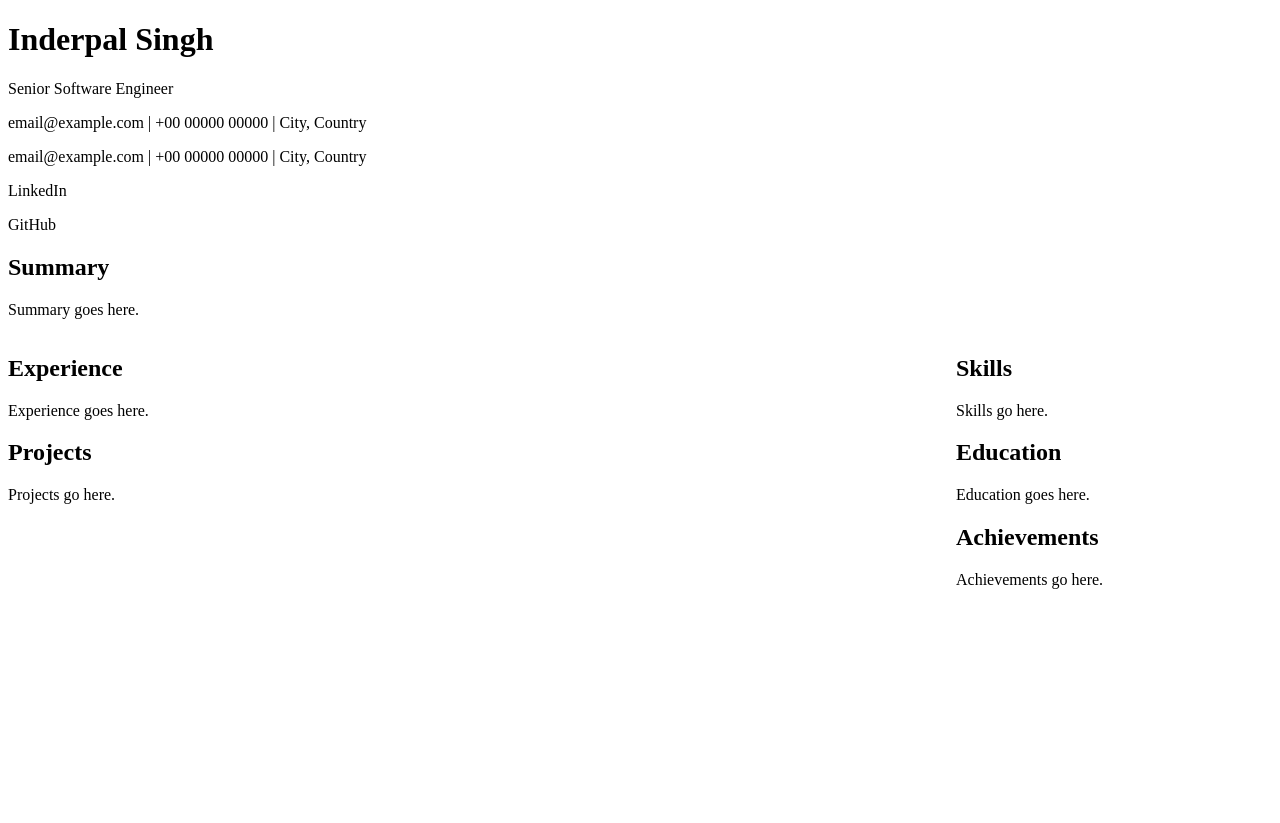
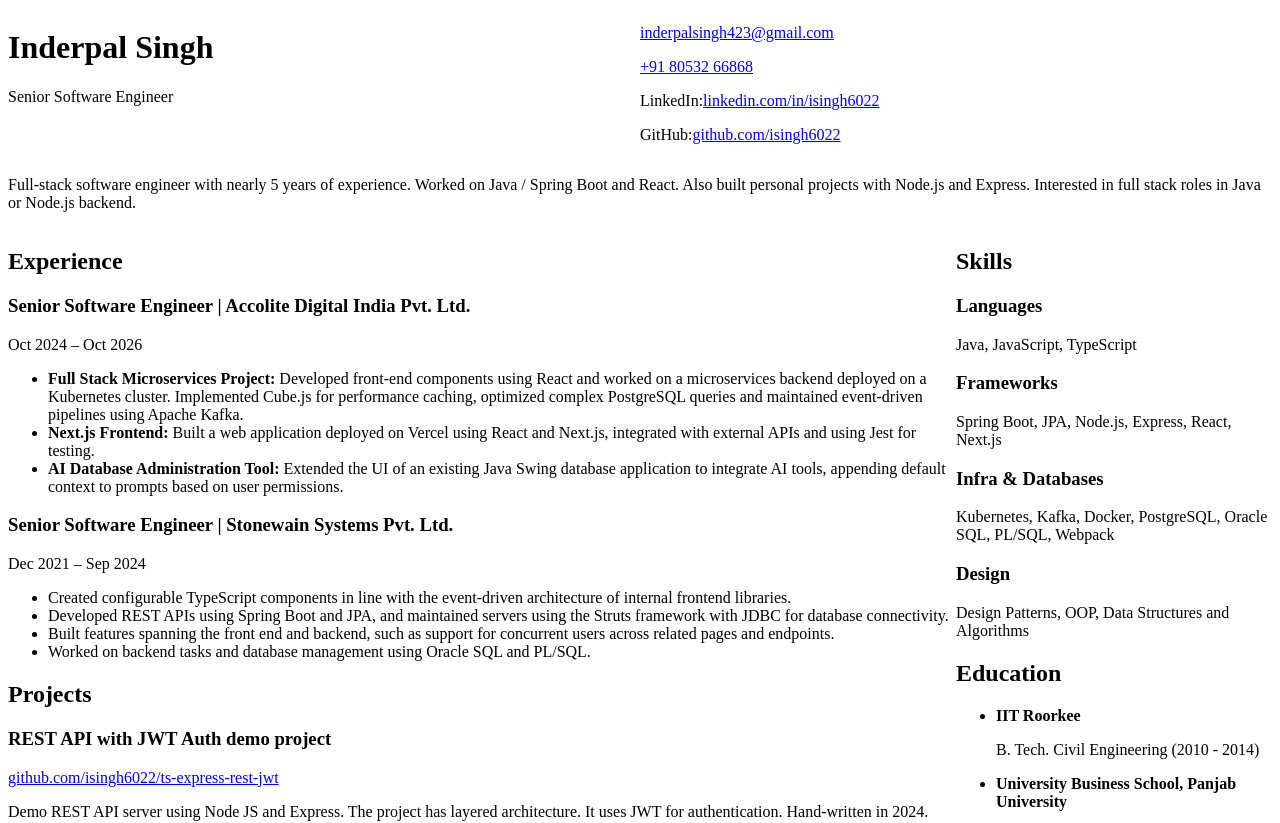
Before and after one commit to isingh6022/resume-builder, a React (Vite) app: page / in a window 1280 px wide. Shown: the top 823 px of the page. Before the commit the page ends 800 px from the top, so only its background shows below. Built offline with nearby package versions, Linux system fonts and the light colour scheme.

Commit message:
Finish markup structure

```diff
--- a/src/components/Achievements.tsx
+++ b/src/components/Achievements.tsx
@@ -1,8 +1,16 @@
+import data from '../data';
+
 function Achievements() {
   return (
     <section>
       <h2>Achievements</h2>
-      <p>Achievements go here.</p>
+      <ul>
+        {data.achievements.map((achievement) => (
+          <li key={achievement.title}>
+            <strong>{achievement.title}:</strong> {achievement.text}
+          </li>
+        ))}
+      </ul>
     </section>
   );
 }
--- a/src/components/Education.tsx
+++ b/src/components/Education.tsx
@@ -1,8 +1,21 @@
+import data from '../data';
+
 function Education() {
   return (
     <section>
       <h2>Education</h2>
-      <p>Education goes here.</p>
+      <ul>
+        {data.education.map((entry) => (
+          <li key={entry.institute}>
+            <p>
+              <strong>{entry.institute}</strong>
+            </p>
+            <p>
+              {entry.discipline} ({entry.start} - {entry.end})
+            </p>
+          </li>
+        ))}
+      </ul>
     </section>
   );
 }
--- a/src/components/Experience.tsx
+++ b/src/components/Experience.tsx
@@ -1,8 +1,27 @@
+import data from '../data';
+
 function Experience() {
   return (
     <section>
       <h2>Experience</h2>
-      <p>Experience goes here.</p>
+      {data.experience.map((job) => (
+        <div key={job.company}>
+          <h3>
+            {job.designation} | {job.company}
+          </h3>
+          <p>
+            {job.start} – {job.end}
+          </p>
+          <ul>
+            {job.bullets.map((bullet) => (
+              <li key={bullet.text}>
+                {bullet.title && <strong>{bullet.title}: </strong>}
+                {bullet.text}
+              </li>
+            ))}
+          </ul>
+        </div>
+      ))}
     </section>
   );
 }
--- a/src/components/Header.tsx
+++ b/src/components/Header.tsx
@@ -1,12 +1,41 @@
+import data from '../data';
+import SplitView from './SplitView';
+
+interface ContactItem {
+  title?: string;
+  text: string;
+  href: string;
+}
+
 function Header() {
+  const { name, designation, email, phoneNo, links } = data.personalInfo;
+
+  const contactItems: ContactItem[] = [
+    { text: email, href: `mailto:${email}` },
+    { text: phoneNo, href: `tel:${phoneNo.replace(/\s/g, '')}` },
+    ...links.map((link) => ({
+      title: link.title,
+      text: link.url,
+      href: `https://${link.url}`,
+    })),
+  ];
+
   return (
     <header>
-      <h1>Inderpal Singh</h1>
-      <p>Senior Software Engineer</p>
-      <p>email@example.com | +00 00000 00000 | City, Country</p>
-      <p>email@example.com | +00 00000 00000 | City, Country</p>
-      <p>LinkedIn</p>
-      <p>GitHub</p>
+      <SplitView ratio={[1, 1]}>
+        <>
+          <h1>{name}</h1>
+          <p>{designation}</p>
+        </>
+        <div>
+          {contactItems.map((item) => (
+            <p key={item.href}>
+              <span>{item.title && `${item.title}:`}</span>
+              <a href={item.href}>{item.text}</a>
+            </p>
+          ))}
+        </div>
+      </SplitView>
     </header>
   );
 }
--- a/src/components/Projects.tsx
+++ b/src/components/Projects.tsx
@@ -1,8 +1,21 @@
+import data from '../data';
+
 function Projects() {
   return (
     <section>
       <h2>Projects</h2>
-      <p>Projects go here.</p>
+      {data.projects.map((project) => (
+        <div key={project.url}>
+          <h3>{project.title}</h3>
+          <p>
+            <a href={project.url}>{project.url.replace(/^https?:\/\//, '')}</a>
+          </p>
+          <p>{project.description}</p>
+          <p>
+            <strong>Technologies:</strong> {project.technologies}
+          </p>
+        </div>
+      ))}
     </section>
   );
 }
--- a/src/components/Skills.tsx
+++ b/src/components/Skills.tsx
@@ -1,8 +1,26 @@
+import data from '../data';
+
+type SkillGroup = keyof typeof data.skills;
+
+const labels: { [label in SkillGroup]: string } = {
+  languages: 'Languages',
+  frameworks: 'Frameworks',
+  infraAndDB: 'Infra & Databases',
+  design: 'Design',
+};
+
 function Skills() {
+  const groups = Object.keys(labels) as SkillGroup[];
+
   return (
     <section>
       <h2>Skills</h2>
-      <p>Skills go here.</p>
+      {groups.map((group) => (
+        <div key={group}>
+          <h3>{labels[group]}</h3>
+          <p>{data.skills[group].join(', ')}</p>
+        </div>
+      ))}
     </section>
   );
 }
--- a/src/components/SplitView.tsx
+++ b/src/components/SplitView.tsx
@@ -2,13 +2,19 @@
 
 type SplitViewProps = {
   children: [ReactNode, ReactNode];
+  ratio?: [number, number];
 };
 
-function SplitView({ children }: SplitViewProps) {
+function SplitView({ children, ratio = [3, 1] }: SplitViewProps) {
   const [main, side] = children;
 
   return (
-    <div style={{ display: "grid", gridTemplateColumns: "3fr 1fr" }}>
+    <div
+      style={{
+        display: "grid",
+        gridTemplateColumns: `${ratio[0]}fr ${ratio[1]}fr`,
+      }}
+    >
       <div style={{ minWidth: 0 }}>{main}</div>
       <div style={{ minWidth: 0 }}>{side}</div>
     </div>
--- a/src/components/Summary.tsx
+++ b/src/components/Summary.tsx
@@ -1,8 +1,9 @@
+import data from '../data';
+
 function Summary() {
   return (
     <section>
-      <h2>Summary</h2>
-      <p>Summary goes here.</p>
+      <p>{data.personalInfo.summary}</p>
     </section>
   );
 }
```
